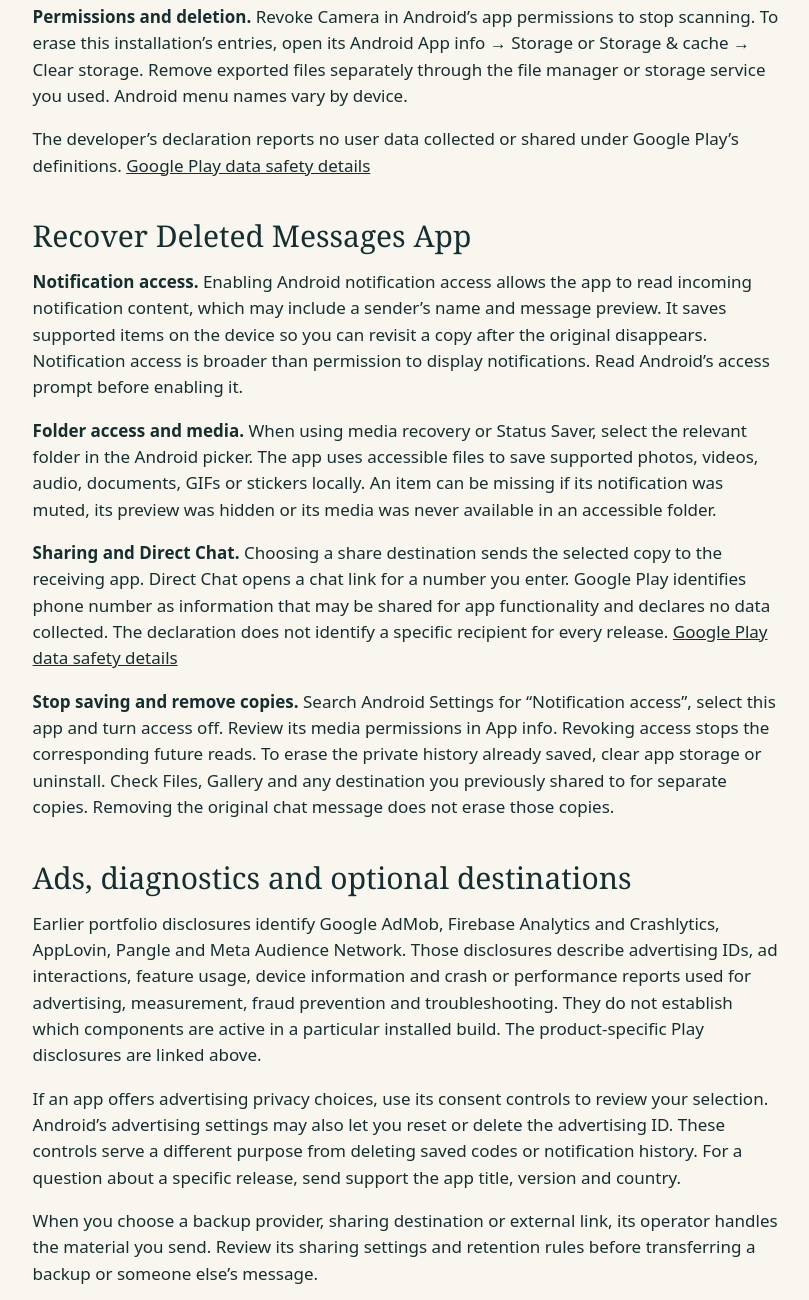
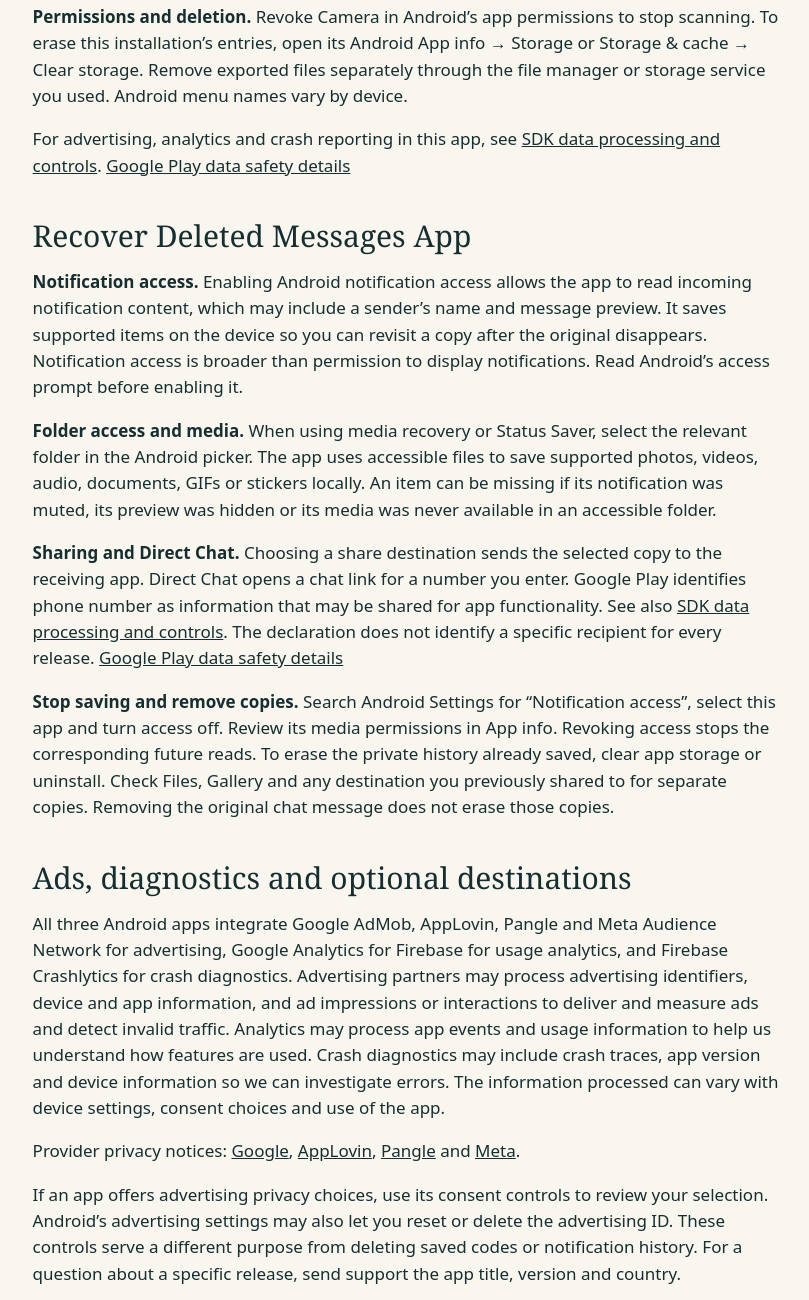
Before and after one commit to ArtemisApps/longrise, a plain HTML site: page privacy/index.html in a window 1280 px wide. Shown: the part 1460-2760 px from the top of the page, without its empty margins (232-1041 px from the left). Drawn offline with Linux system fonts and the light colour scheme.

Commit message:
Disclose advertising, analytics and crash SDKs across all three apps

```diff
--- a/privacy/index.html
+++ b/privacy/index.html
@@ -10,19 +10,20 @@
 <p><strong>Setup and camera access.</strong> Start two-step verification in the security settings of the account you want to protect. When it displays an enrollment QR code, open the scanner in the app and allow camera access. The code contains the setup secret used to generate future codes. Treat a screenshot of it like the secret itself.</p>
 <p><strong>Daily use.</strong> The app uses the setup secret and device time to produce six-digit codes, including offline. Account labels and groups help you identify entries. A master password can lock access to the app. To stop further scanning, open Android Settings → Apps → this app → Permissions → Camera and turn access off. The existing entries can still generate codes.</p>
 <p><strong>Exports and removal.</strong> If you start an export, choose the destination carefully. A copy saved to Google Drive or another cloud service is handled by that provider under your account settings. Review who can access it. To remove it, delete the file at the destination and check its trash. Clearing this app’s storage affects the device copy only. Confirm another sign-in method works before removing either copy.</p>
-<p>The developer’s app-specific declaration reports no user data collected or shared under Google Play’s definitions. <a href="https://play.google.com/store/apps/datasafety?id=otp.authenticator.app.authentication.password">Google Play data safety details</a></p></section>
+<p>For advertising, analytics and crash reporting in this app, see <a href="#providers">SDK data processing and controls</a>. <a href="https://play.google.com/store/apps/datasafety?id=otp.authenticator.app.authentication.password">Google Play data safety details</a></p></section>
 <section id="offline"><h2>Authenticator App - 2FA</h2>
 <p><strong>Enrollment and code generation.</strong> Grant camera access when you choose to scan an enrollment QR code. This app supports time-based and counter-based codes. The enrolled secret, account entry and, for counter-based codes, the counter let the app generate codes offline. Groups organize entries and the optional PIN limits access on your device.</p>
 <p><strong>Moving devices.</strong> Use the app’s offline backup feature on the old device. Keep the backup private, use the restore feature on the new device and test a sign-in before erasing the original. A backup contains information sufficient to recreate codes. If you copy the file to another device or storage service, that creates another copy to manage.</p>
 <p><strong>Permissions and deletion.</strong> Revoke Camera in Android’s app permissions to stop scanning. To erase this installation’s entries, open its Android App info → Storage or Storage &amp; cache → Clear storage. Remove exported files separately through the file manager or storage service you used. Android menu names vary by device.</p>
-<p>The developer’s declaration reports no user data collected or shared under Google Play’s definitions. <a href="https://play.google.com/store/apps/datasafety?id=authenticator.app.otp.mfa.authentication">Google Play data safety details</a></p></section>
+<p>For advertising, analytics and crash reporting in this app, see <a href="#providers">SDK data processing and controls</a>. <a href="https://play.google.com/store/apps/datasafety?id=authenticator.app.otp.mfa.authentication">Google Play data safety details</a></p></section>
 <section id="recovery"><h2>Recover Deleted Messages App</h2>
 <p><strong>Notification access.</strong> Enabling Android notification access allows the app to read incoming notification content, which may include a sender’s name and message preview. It saves supported items on the device so you can revisit a copy after the original disappears. Notification access is broader than permission to display notifications. Read Android’s access prompt before enabling it.</p>
 <p><strong>Folder access and media.</strong> When using media recovery or Status Saver, select the relevant folder in the Android picker. The app uses accessible files to save supported photos, videos, audio, documents, GIFs or stickers locally. An item can be missing if its notification was muted, its preview was hidden or its media was never available in an accessible folder.</p>
-<p><strong>Sharing and Direct Chat.</strong> Choosing a share destination sends the selected copy to the receiving app. Direct Chat opens a chat link for a number you enter. Google Play identifies phone number as information that may be shared for app functionality and declares no data collected. The declaration does not identify a specific recipient for every release. <a href="https://play.google.com/store/apps/datasafety?id=recover.deleted.message.messagerecovery.business.notify">Google Play data safety details</a></p>
+<p><strong>Sharing and Direct Chat.</strong> Choosing a share destination sends the selected copy to the receiving app. Direct Chat opens a chat link for a number you enter. Google Play identifies phone number as information that may be shared for app functionality. See also <a href="#providers">SDK data processing and controls</a>. The declaration does not identify a specific recipient for every release. <a href="https://play.google.com/store/apps/datasafety?id=recover.deleted.message.messagerecovery.business.notify">Google Play data safety details</a></p>
 <p><strong>Stop saving and remove copies.</strong> Search Android Settings for “Notification access”, select this app and turn access off. Review its media permissions in App info. Revoking access stops the corresponding future reads. To erase the private history already saved, clear app storage or uninstall. Check Files, Gallery and any destination you previously shared to for separate copies. Removing the original chat message does not erase those copies.</p></section>
 <section id="providers"><h2>Ads, diagnostics and optional destinations</h2>
-<p>Earlier portfolio disclosures identify Google AdMob, Firebase Analytics and Crashlytics, AppLovin, Pangle and Meta Audience Network. Those disclosures describe advertising IDs, ad interactions, feature usage, device information and crash or performance reports used for advertising, measurement, fraud prevention and troubleshooting. They do not establish which components are active in a particular installed build. The product-specific Play disclosures are linked above.</p>
+<p>All three Android apps integrate Google AdMob, AppLovin, Pangle and Meta Audience Network for advertising, Google Analytics for Firebase for usage analytics, and Firebase Crashlytics for crash diagnostics. Advertising partners may process advertising identifiers, device and app information, and ad impressions or interactions to deliver and measure ads and detect invalid traffic. Analytics may process app events and usage information to help us understand how features are used. Crash diagnostics may include crash traces, app version and device information so we can investigate errors. The information processed can vary with device settings, consent choices and use of the app.</p>
+<p>Provider privacy notices: <a href="https://policies.google.com/privacy">Google</a>, <a href="https://www.applovin.com/privacy/">AppLovin</a>, <a href="https://www.pangleglobal.com/privacy">Pangle</a> and <a href="https://www.facebook.com/privacy/policy/">Meta</a>.</p>
 <p>If an app offers advertising privacy choices, use its consent controls to review your selection. Android’s advertising settings may also let you reset or delete the advertising ID. These controls serve a different purpose from deleting saved codes or notification history. For a question about a specific release, send support the app title, version and country.</p>
 <p>When you choose a backup provider, sharing destination or external link, its operator handles the material you send. Review its sharing settings and retention rules before transferring a backup or someone else’s message.</p></section>
 <section id="web"><h2>Website, purchases and correspondence</h2>
```
Also changed, not shown: tos/index.html (+1 -1 lines).
